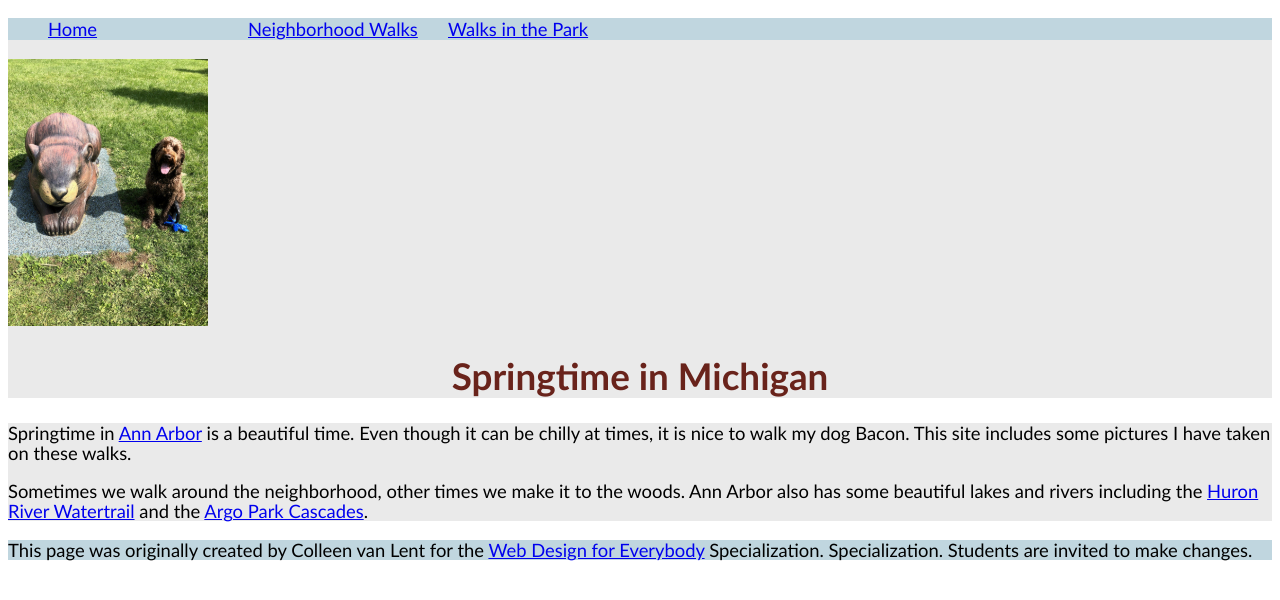
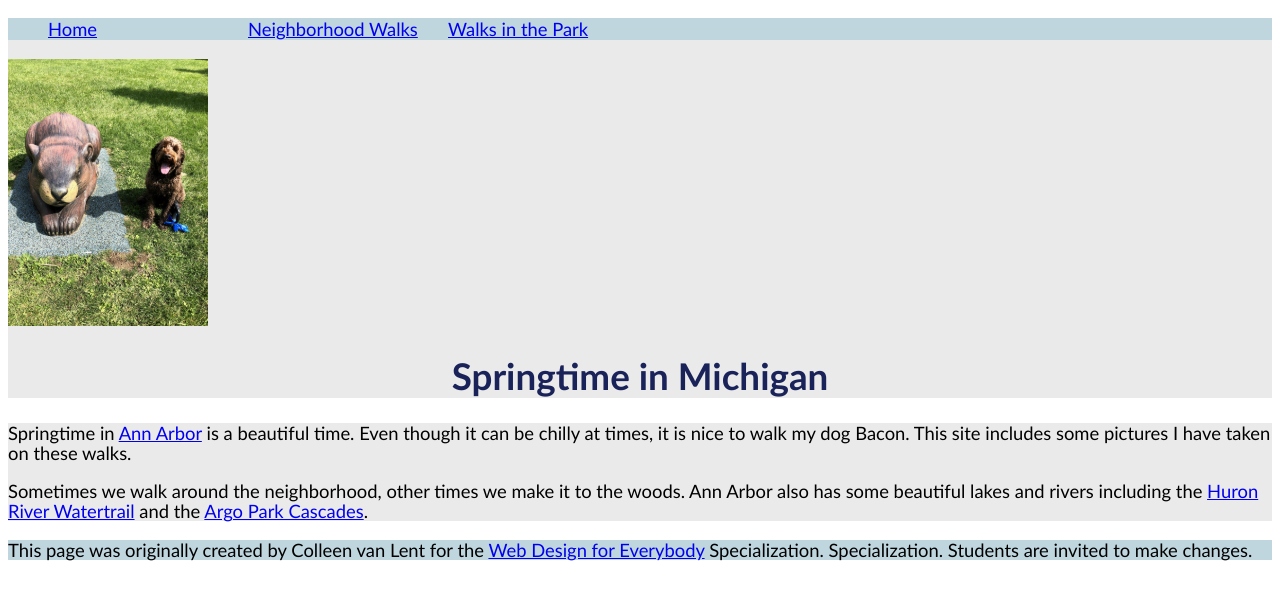
Before and after one commit to GhostGhostD/ghostghostd.github.io, a plain HTML site: page index.html in a window 1280 px wide. Drawn offline with Linux system fonts and the light colour scheme.

Commit message:
Update style.css

```diff
--- a/css/style.css
+++ b/css/style.css
@@ -25,7 +25,7 @@ li {
 h1 {
     text-align: center;
     font-family: 'Gill Sans', 'Gill Sans MT', Calibri, 'Trebuchet MS', sans-serif;
-    color: #69231b;
+    color: #1a2359;
 }
 p {
     line-height: 20px;
```
